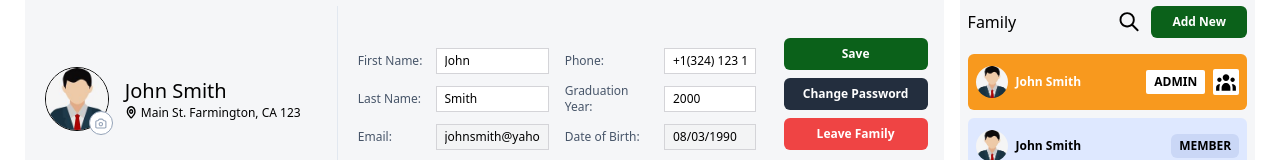
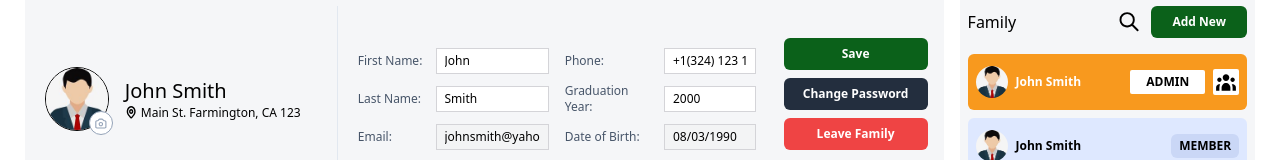
Before and after one commit to Ellipticamit/dashboard, a React (Create React App) app: page / in a window 1280 px wide. Shown: the part 150-310 px from the top of the page. Built offline with nearby package versions, Linux system fonts and the light colour scheme.

Commit message:
admin button changed

```diff
--- a/src/ui/Family/FamilyCard.js
+++ b/src/ui/Family/FamilyCard.js
@@ -18,7 +18,7 @@ const FamilyCard = ({ item }) => {
       <div>
         {item.admin ? (
           <div className='flex items-center space-x-3 md:space-x-2'>
-            <div className='uppercase bg-white py-1 px-2 text-black rounded-sm text-sm md:text-xs'>
+            <div className='uppercase bg-white py-1 px-4 text-black rounded-sm text-sm md:text-xs'>
               Admin
             </div>
             <div className='bg-white p-[4px] md:p-[2px] rounded-sm'>
```
